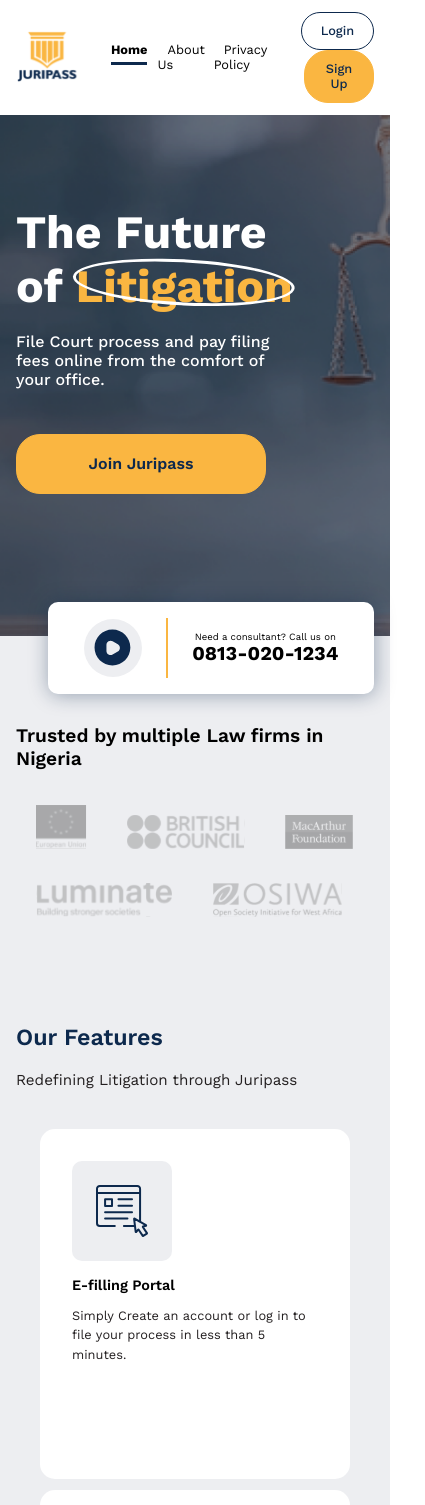
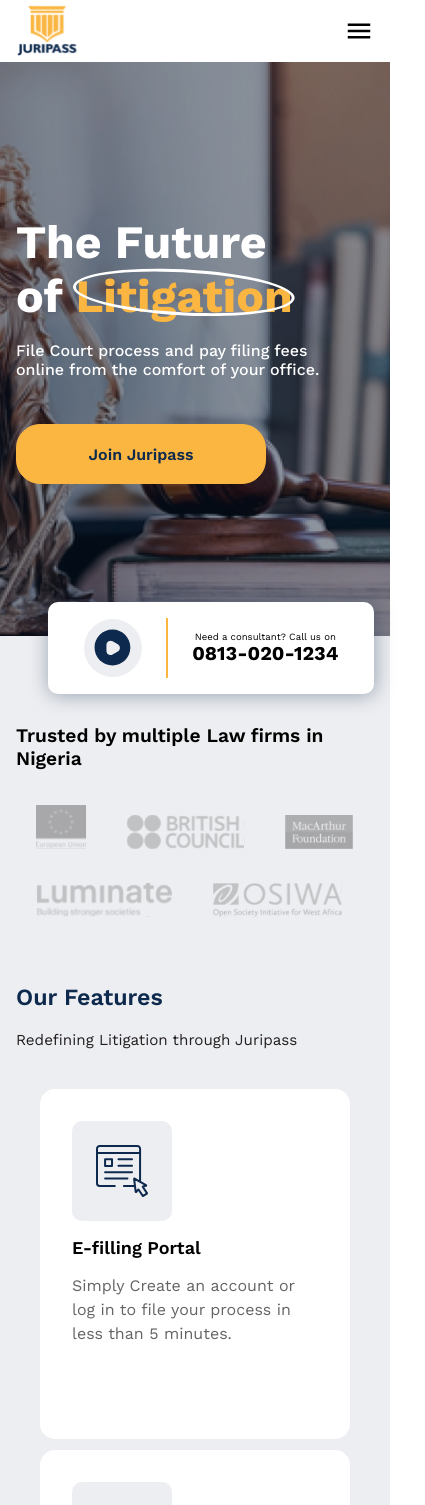
Before and after one commit to mknuel/Juripass-personal, a React (Create React App) app: page / in a window 390 px wide. Shown: the top 1505 px of the page, 425 px wide, since content can reach past the window. Built offline with nearby package versions, Linux system fonts and the light colour scheme.

Commit message:
mobile res

```diff
--- a/package.json
+++ b/package.json
@@ -3,6 +3,10 @@
   "version": "0.1.0",
   "private": true,
   "dependencies": {
+    "@emotion/react": "^11.10.5",
+    "@emotion/styled": "^11.10.5",
+    "@mui/icons-material": "^5.11.0",
+    "@mui/material": "^5.11.6",
     "@reduxjs/toolkit": "^1.9.1",
     "@testing-library/jest-dom": "^5.16.5",
     "@testing-library/react": "^13.4.0",
--- a/src/App.tsx
+++ b/src/App.tsx
@@ -6,7 +6,7 @@
 import Layout from './components/layout';
 import Loader from './components/loader';
 import * as ROUTE from './constants/routes'
-import './styles/index.css'
+import './styles/index.scss'
 
 // lazy load routes
 const SignUp = lazy(() => import('./views/signup'))
--- a/src/components/carousel/index.scss
+++ b/src/components/carousel/index.scss
@@ -1,6 +1,6 @@
 .carousel {
    background-color: var(--color-background-dark);
-   width: 2000px;
+   width: 1700px;
    // display: grid;
    // display: flex;
    // grid-template-columns: 1fr 3fr;
@@ -29,8 +29,9 @@
       box-shadow: 2px 3px 6px 2px rgba(125, 164, 214, 0.2);
       border-radius: 5px;
       border: 1px solid var(--color-gray-100);
-      width: 400px;
-      min-height: 210px;
+      min-width: 320px;
+      max-width: 400px;
+      min-height: 240px;
       padding: 1.5em;
       margin: 0.5em;
       text-align: left;
--- a/src/components/footer/index.scss
+++ b/src/components/footer/index.scss
@@ -28,12 +28,15 @@
 
       & input {
          display: block;
-         width: 300px;
+         width: 450px;
          height: 50px;
          border-radius: 30px;
          background: transparent;
          border: 1px solid var(--color-primary);
          padding: 1em;
+         @include respond(phone) {
+            width: 90%;
+         }
       }
 
       & button {
--- a/src/components/header/index.scss
+++ b/src/components/header/index.scss
@@ -1,3 +1,4 @@
+@import '../../styles/mixins';
 
 .header {
    background-color: var(--color-background-light);
@@ -6,19 +7,23 @@
    top: 0%;
    z-index: 10;
 
-   & .con{
+   & .con {
       display: flex;
       align-items: center;
       justify-content: space-between;
    }
 
 
-   &-logo{
+   &-logo {
       width: 30%;
    }
 
    &-nav {
       display: flex;
+
+      @include respond(phone) {
+         display: none;
+      }
 
       & a {
          padding: 5px 0;
@@ -32,11 +37,54 @@
       width: 30%;
       text-align: right;
       padding: 1.5em 0;
-      & button{
+
+      @include respond(phone) {
+         display: none;
+      }
+
+      & button {
          width: fit-content
       }
+
       & button:nth-child(2) {
          margin-left: 15px;
       }
    }
+
+   &-menu {
+      display: none !important;
+      height: 30px !important;
+      width: 30px !important;
+
+      @include respond(phone) {
+         display: block !important;
+      }
+   }
+
+   &-mobile {
+      margin: 2em;
+
+      &-nav {
+
+         & div {
+            margin: 3em 0;
+         }
+
+         & a {
+            padding: 5px 0;
+            margin: 0 10px;
+            font-size: 18px;
+
+         }
+      }
+
+      &-btns {
+         & button {
+            display: block;
+            width: 100%;
+            margin: 1em 0;
+            font-size: 18px;
+         }
+      }
+   }
 }
--- a/src/components/header/index.tsx
+++ b/src/components/header/index.tsx
@@ -1,11 +1,13 @@
-import React from 'react'
+import React, { useState } from 'react'
 import { NavLink } from 'react-router-dom'
+import { Menu } from '@mui/icons-material'
 import { LOGO } from '../../assets/logos/logo'
 import * as ROUTE from '../../constants/routes'
 import { BtnPrimary, BtnSecondary, BtnTertiary } from '../button'
 import './index.scss';
 
 function Header() {
+  const [isOpen, setIsOpen] = useState(false)
   const active = {
     borderBottom: '3px solid #0D294D',
     fontWeight: 'bold'
@@ -23,12 +25,12 @@
             </NavLink>
           </div>
           <div>
-            <NavLink to={ROUTE.ABOUT}>
+            <NavLink to={ROUTE.ABOUT} style={({ isActive }) => isActive ? active : undefined}>
               About Us
             </NavLink>
           </div>
           <div>
-            <NavLink to={ROUTE.POLICY}>
+            <NavLink to={ROUTE.POLICY} style={({ isActive }) => isActive ? active : undefined}>
               Privacy Policy
             </NavLink>
           </div>
@@ -37,7 +39,37 @@
           <BtnSecondary>Login</BtnSecondary>
           <BtnPrimary>Sign Up</BtnPrimary>
         </div>
+
+        <Menu className='header-menu' onClick={() => setIsOpen(current => !current)} />
       </div>
+
+      {
+        isOpen &&
+        <div className='header-mobile'>
+          <nav className='header-mobile-nav'>
+            <div>
+              <NavLink to={ROUTE.LANDING} style={({ isActive }) => isActive ? active : undefined}>
+                Home
+              </NavLink>
+            </div>
+            <div>
+              <NavLink to={ROUTE.ABOUT} style={({ isActive }) => isActive ? active : undefined}>
+                About Us
+              </NavLink>
+            </div>
+            <div>
+              <NavLink to={ROUTE.POLICY} style={({ isActive }) => isActive ? active : undefined}>
+                Privacy Policy
+              </NavLink>
+            </div>
+          </nav>
+          <div className='header-mobile-btns'>
+            <BtnSecondary>Login</BtnSecondary>
+            <BtnPrimary>Sign Up</BtnPrimary>
+          </div>
+        </div>
+      }
+
     </header>
   )
 }
--- a/src/styles/index.css
+++ b/src/styles/index.css
@@ -223,7 +223,7 @@
 }
 
 .con {
-  max-width: 1300px;
+  max-width: 1350px;
   padding: 0 1em;
   margin: auto;
 }
--- a/src/styles/index.scss
+++ b/src/styles/index.scss
@@ -46,7 +46,7 @@
 
 
 .con {
-  max-width: 1340px;
+  max-width: 1350px;
   padding: 0 2em;
   margin: auto;
 }
--- a/src/views/landing/index.scss
+++ b/src/views/landing/index.scss
@@ -9,7 +9,7 @@
       position: relative;
       background: url(../../assets/images/herobg.png);
       background-repeat: no-repeat;
-      background-position: center;
+      background-position: right;
       background-size: cover;
 
       &::after {
@@ -38,7 +38,7 @@
             text-align: left;
 
             & h1 {
-               font-size: 8.4rem;
+               font-size: 80px;
                color: var(--color-text-light);
                margin-bottom: 0.4em;
             }
@@ -121,14 +121,10 @@
 
          @include respond(phone) {
             &-text {
-               width: 80%;
+               width: 95%;
 
                & h1 {
                   font-size: 5.8rem;
-               }
-
-               &-contact {
-                  right: 4%;
                }
             }
          }
@@ -145,6 +141,10 @@
    // users section starts
    & #users {
       padding: 11em 0;
+
+      @include respond(phone) {
+         padding-bottom: 6em;
+      }
 
       & .con {
          display: flex;
@@ -177,7 +177,6 @@
 
          }
 
-         @include respond(phone) {}
       }
    }
 
@@ -214,15 +213,15 @@
 
                & b {
                   display: block;
-                  font-size: 1.8rem;
+                  font-size: 18px;
                   font-weight: 600;
                   margin-bottom: 0.9em;
                }
 
                & p {
-                  font-size: 1.6rem;
+                  font-size: 16px;
                   line-height: 1.5;
-                  color: var(--color-text-dark);
+                  color: var(--color-gray-200);
                }
             }
          }
@@ -232,6 +231,7 @@
 
    & #about {
       background-color: var(--color-secondary);
+      padding: 8em 0 8em 0;
 
       & .con {
          display: flex;
@@ -319,6 +319,10 @@
                border-radius: 10px;
                margin-bottom: 4em;
 
+               @include respond(phone) {
+                  width: 100%;
+               }
+
                & h4 {
                   font-size: 2.05rem;
                   color: var(--color-secondary);
```
Also changed, not shown: 2 other files (tests, documents, lock files or other folders).
